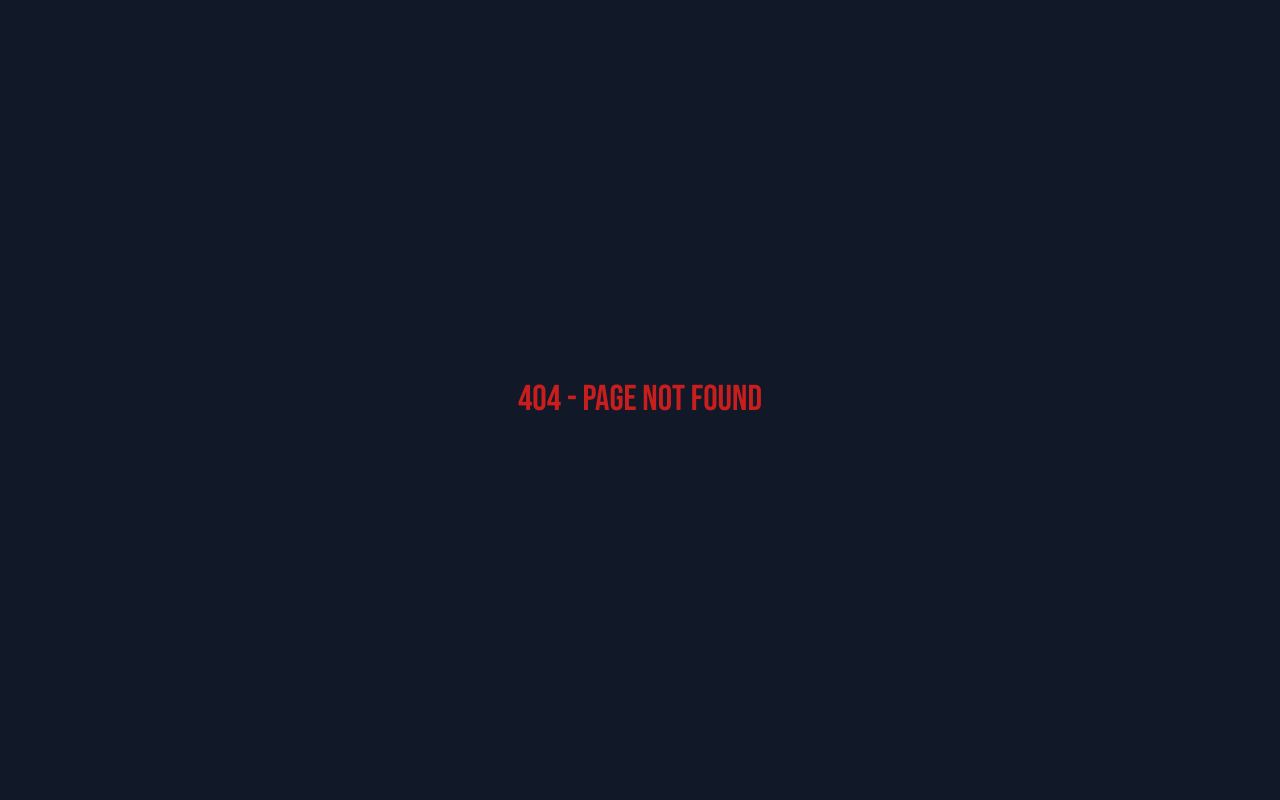
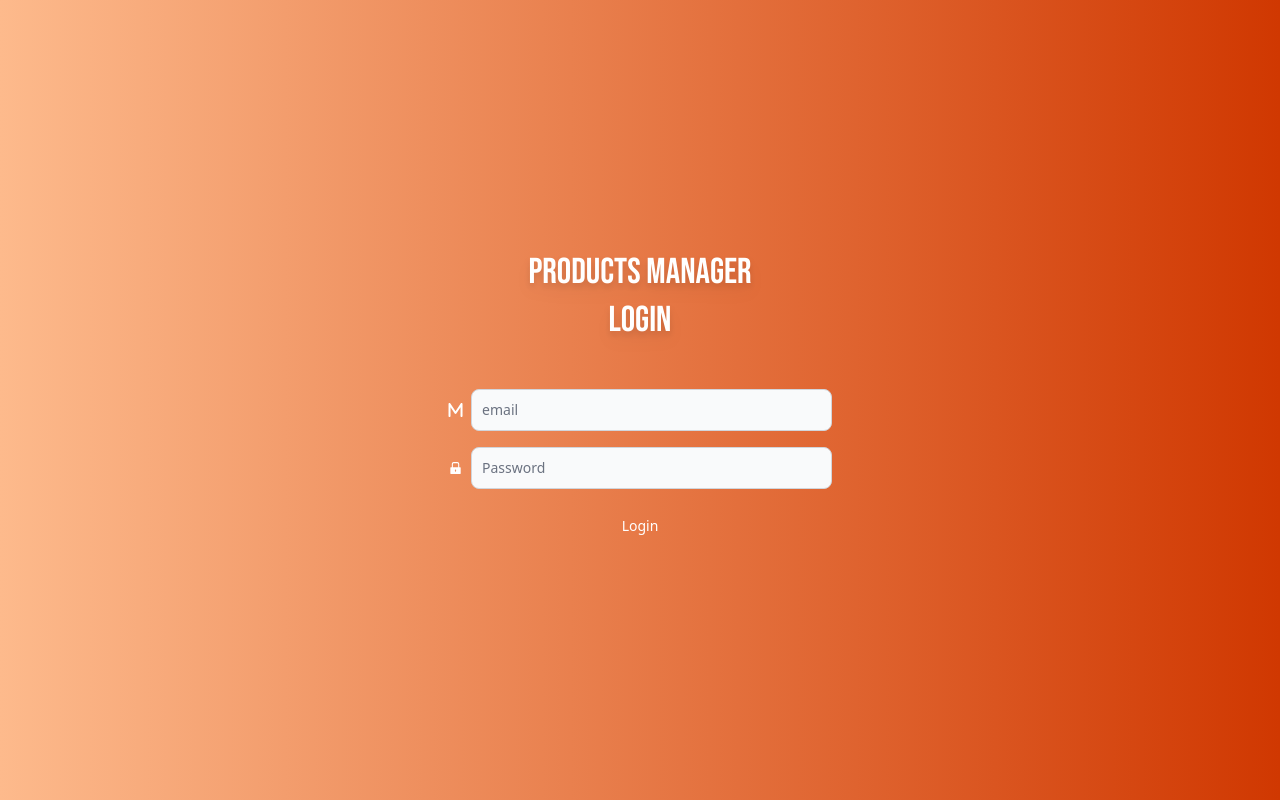
Before and after one commit to jcdev92/haciendola-frontend, a React (Vite) app: page / in a window 1280 px wide. Before the commit this address had no page. Built offline with nearby package versions, Linux system fonts and the light colour scheme; a web font is replaced by a local one.

Commit message:
fix some routing and change alerts positions in the container

```diff
--- a/src/App.jsx
+++ b/src/App.jsx
@@ -3,7 +3,7 @@ import { AnimatePresence } from "framer-motion";
 import { ProductsPage, DashboardPage } from "./pages/DashboardPage.jsx";
 import { NotFoundPage } from "./pages/NotFoundPage.jsx";
 import { LoginPage } from "./pages/LoginPage";
-import { ProtectedRoute } from "./components/ProtectedRoute.jsx";
+import { ProtectedRoute } from "./pages/ProtectedRoute";
 import { QueryClientProvider, QueryClient } from "@tanstack/react-query";
 import { ReactQueryDevtools } from "@tanstack/react-query-devtools";
 import { Routes, Route, useLocation } from "react-router-dom";
@@ -16,7 +16,7 @@ function App() {
     <QueryClientProvider client={queryClient}>
       <AnimatePresence mode="wait">
         <Routes key={location.pathname} location={location}>
-          <Route path="/login" element={<LoginPage />} />
+          <Route path="/" element={<LoginPage />} />
           <Route element={<ProtectedRoute />}>
             <Route path="/dashboard/*" element={<DashboardPage />}>
               <Route path="" element={<ProductsPage />} />
--- a/src/components/Dashboard/Sidebar.jsx
+++ b/src/components/Dashboard/Sidebar.jsx
@@ -10,7 +10,7 @@ import { errorStore, successStore } from "../../store/useStore";
 export const Sidebar = () => {
   const navigate = useNavigate();
   const handleLogout = () => {
-    navigate("login");
+    navigate("/");
     localStorage.removeItem("token");
     errorStore.getState().clearState()
     successStore.getState().clearState()
--- a/src/components/Dashboard/TableContainer/TableContainer.jsx
+++ b/src/components/Dashboard/TableContainer/TableContainer.jsx
@@ -314,13 +314,13 @@ export const TableContainer = ({ keyword }) => {
 
   return (
     <div className="md:flex-col md:justify-center md:items-center md:w-full md:h-screen md:p-8">
+      {errorStatus ? <ErrorAlert /> : null }
+      {successStatus ? <SuccessAlert /> : null}
       {isLoading || isFetching ? (
         <Loading />
       ) : (
         <MaterialReactTable table={table} />
       )}
-      {errorStatus ? <ErrorAlert /> : null }
-      {successStatus ? <SuccessAlert /> : null}
     </div>
   );
 };
--- a/src/components/ProtectedRoute.jsx
+++ b/src/pages/ProtectedRoute.jsx
@@ -4,7 +4,7 @@ import { useEffect, useState } from "react";
 import { errorStore } from "../store/useStore";
 import { checkTokenExpired } from "../hooks/useFetch";
 
-export const ProtectedRoute = ({ redirectTo = "/login", children }) => {
+export const ProtectedRoute = ({ redirectTo = "/", children }) => {
   const [isAllowed, setIsAllowed] = useState(true);
   const token = localStorage.getItem("token");
 
```
Also changed, not shown: 1 other file (tests, documents, lock files or other folders).
